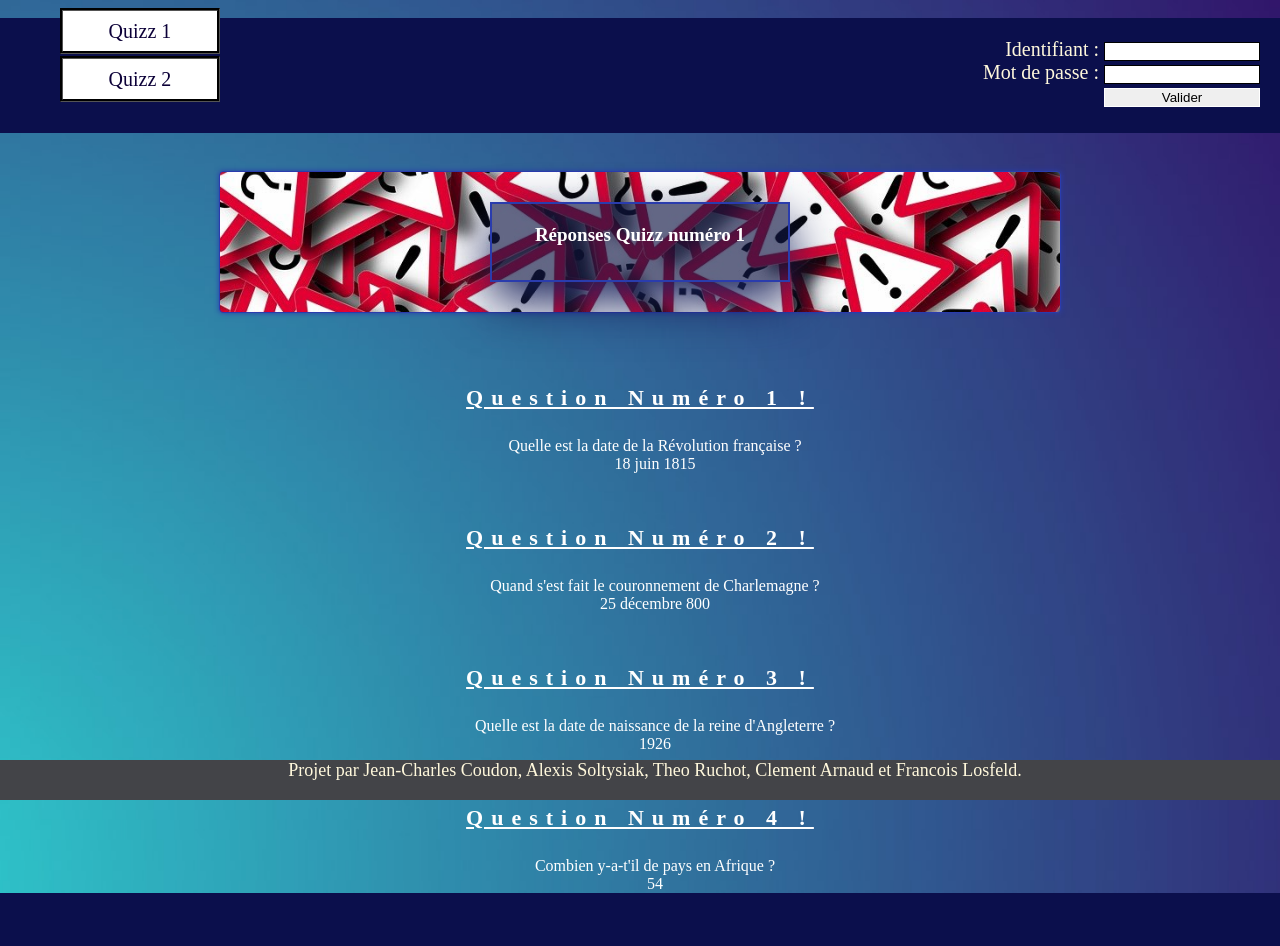
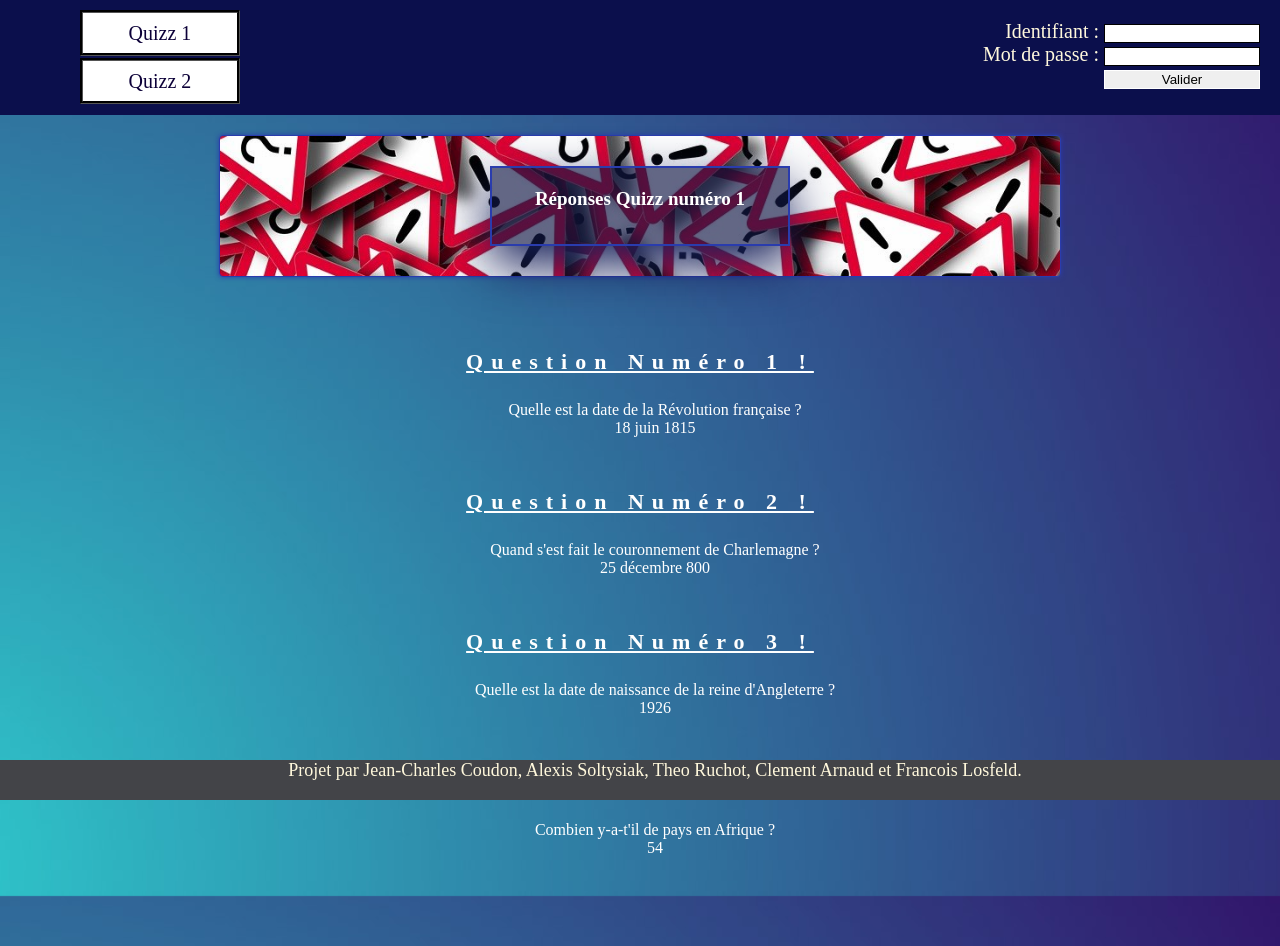
Before and after one commit to francois-los/techno_web, a PHP site: page /reponsequizz.php in a window 1280 px wide. Before the commit the page ends 893 px from the top, so only its background shows below. Run offline with PHP 8.4, Linux system fonts and the light colour scheme.

Commit message:
J'ai corrigé les problèmes d'affichage du header et du footer et des dernières questions qui étaient cachées sous le footer

```diff
--- a/cssProjetSite.css
+++ b/cssProjetSite.css
@@ -16,7 +16,7 @@
 }
 
 footer {
-    position: absolute;
+    position: fixed;
     width: 100%;
     background: #434448;
     color: cornsilk;
@@ -49,7 +49,7 @@
     }
 
 .navigation {
-    margin:0;
+    margin:20px;
     width: 200px;
     height: 100px;
     float: left;
--- a/quiz1.php
+++ b/quiz1.php
@@ -1,4 +1,3 @@
-
 <!doctype html>
 <html lang="fr">
 <?php include('headerr.html')?>
--- a/quiz2.php
+++ b/quiz2.php
@@ -1,4 +1,3 @@
-
 <!doctype html>
 <html lang="fr">
 <?php include('headerr.html')?>
--- a/reponsequizz.php
+++ b/reponsequizz.php
@@ -53,7 +53,7 @@
 
   <h3  ><br><br> Question Numéro 4 !<br><br>  </h3>
   <p> Combien y-a-t'il de pays en Afrique ? </p>
-  <p> 54  </p>
+  <p><span class="lastQuestion"> 54  </span></p>
 
 
 
--- a/reponsequizz2.php
+++ b/reponsequizz2.php
@@ -53,7 +53,7 @@
 
   <h3  ><br><br> Question Numéro 4 !<br><br>  </h3>
   <p> Quelle est la réponse ? (entre 20 et 70) </p>
-  <p> 42  </p>
+  <p><span class="lastQuestion"> 42 </span></p>
 
 
 
--- a/style.css
+++ b/style.css
@@ -15,18 +15,13 @@
 
 }
 h3{
-
+  margin-top: 0px;
   font-size: 22px;
   letter-spacing: 8px;
   color: #fff;
-
-  position: relative;
   text-align: center;
   text-decoration: underline;
 }
-
-
-
 
 
 
@@ -71,7 +66,7 @@
 
 
 .border-button {
-  padding: 1em 1.75em;
+  padding: 1em 1.75em 2em 1.75em;
   margin: 0.25em;
   background: none;
   display: inline-block;
@@ -81,3 +76,7 @@
   line-height: 1.6;
   text-decoration: none;
 }
+
+.lastQuestion {
+  padding-bottom: 90px;
+}
```
Also changed, not shown: createAccount.php (line endings or trailing spaces), footer.html (line endings or trailing spaces), headerr.html (line endings or trailing spaces), 1 other file.
